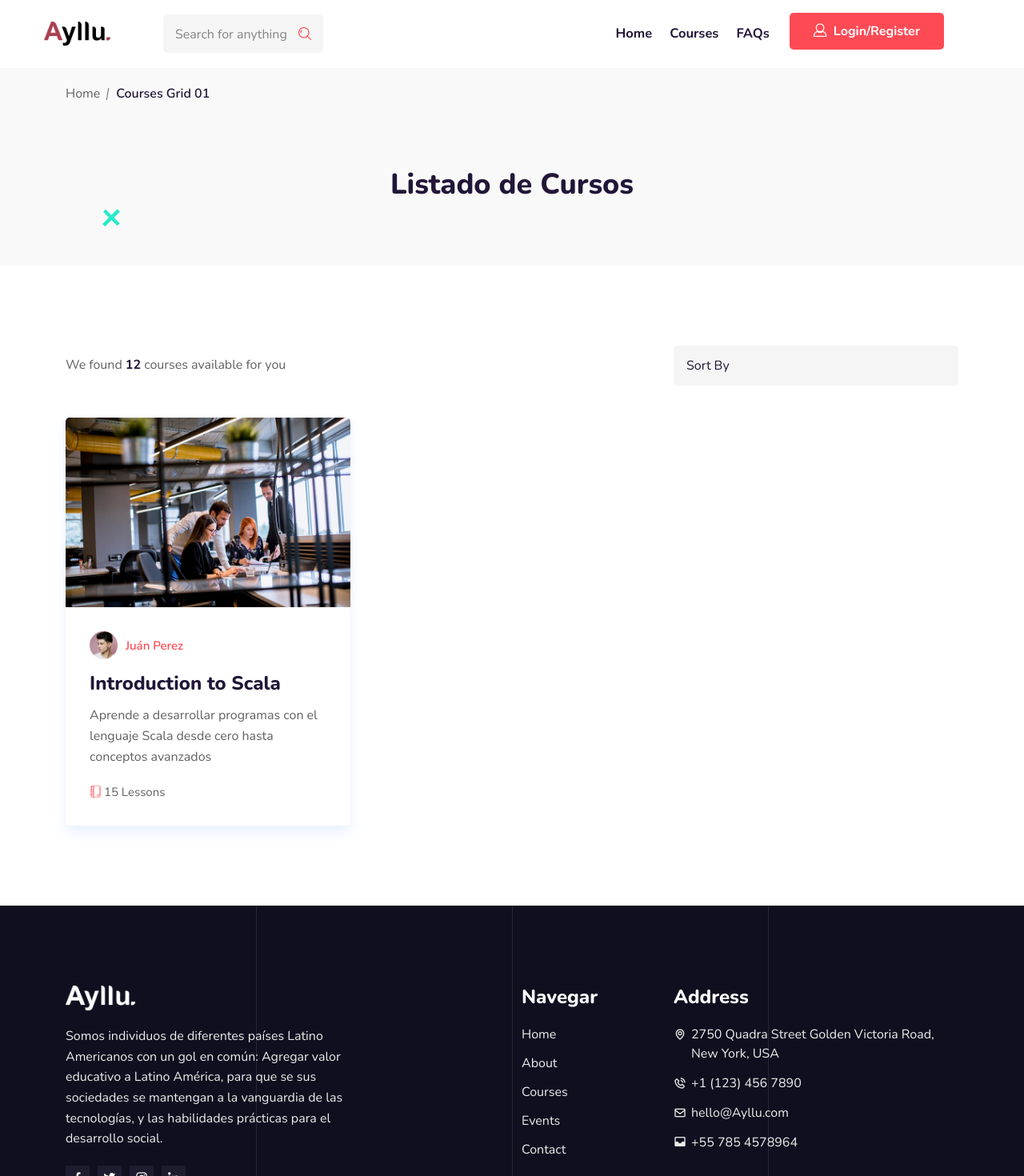
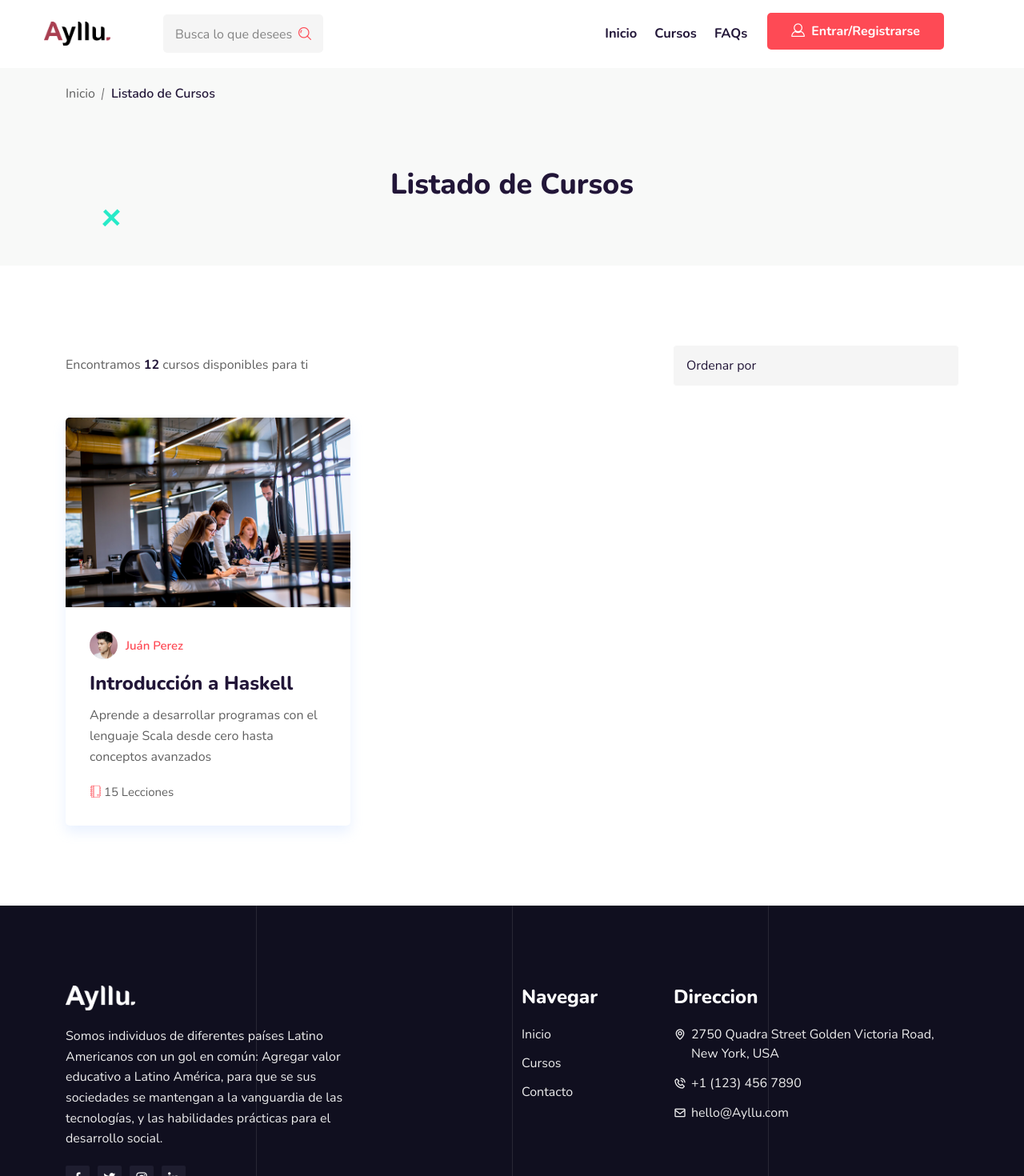
Before and after one commit to AylluAcademy-org/ayllu-frontend, a Next.js app: page /courses-1 in a window 1280 px wide. Shown: the top 1470 px of the page at 80% size. Built offline with nearby package versions, Linux system fonts and the light colour scheme; a web font is replaced by a local one.

Commit message:
:memo: Eng -> Spa

```diff
--- a/components/_App/Footer.js
+++ b/components/_App/Footer.js
@@ -55,27 +55,23 @@ const Footer = () => {
                             <ul className="footer-links-list">
                                 <li>
                                     <Link href="/">
-                                        <a>Home</a>
+                                        <a>Inicio</a>
                                     </Link>
                                 </li>
-                                <li>
+                                {/* <li>
                                     <Link href="/about-1">
                                         <a>About</a>
                                     </Link>
-                                </li>
+                                </li> */}
                                 <li>
                                     <Link href="/courses-1">
-                                        <a>Courses</a>
+                                        <a>Cursos</a>
                                     </Link>
                                 </li>
-                                <li>
-                                    <Link href="/events">
-                                        <a>Events</a>
-                                    </Link>
-                                </li>
+
                                 <li>
                                     <Link href="/contact">
-                                        <a>Contact</a>
+                                        <a>Contacto</a>
                                     </Link>
                                 </li>
                             </ul>
@@ -84,7 +80,7 @@ const Footer = () => {
 
                     <div className="col-lg-4 col-md-6 col-sm-6">
                         <div className="single-footer-widget">
-                            <h3>Address</h3>
+                            <h3>Direccion</h3>
                             <ul className="footer-contact-info">
                                 <li>
                                     <i className='bx bx-map'></i>
@@ -98,10 +94,7 @@ const Footer = () => {
                                     <i className='bx bx-envelope'></i>
                                     <a href="mailto:hello@Ayllu.com">hello@Ayllu.com</a>
                                 </li>
-                                <li>
-                                    <i className='bx bxs-inbox'></i>
-                                    <a href="tel:+557854578964">+55 785 4578964</a>
-                                </li>
+
                             </ul>
                         </div>
                     </div>
@@ -117,12 +110,12 @@ const Footer = () => {
                             <ul>
                                 <li>
                                     <Link href="/privacy-policy">
-                                        <a>Privacy Policy</a>
+                                        <a>Politica de privacidad</a>
                                     </Link>
                                 </li>
                                 <li>
                                     <Link href="/terms-of-service">
-                                        <a>Terms & Conditions</a>
+                                        <a>Terminos y condiciones</a>
                                     </Link>
                                 </li>
                             </ul>
--- a/components/_App/Navbar.js
+++ b/components/_App/Navbar.js
@@ -52,7 +52,7 @@ const Navbar = () => {
 
                             <div className={classOne} id="navbarSupportedContent">
                                 <form className="search-box">
-                                    <input type="text" className="input-search" placeholder="Search for anything" />
+                                    <input type="text" className="input-search" placeholder="Busca lo que desees" />
                                     <button type="submit">
                                         <i className="flaticon-search"></i>
                                     </button>
@@ -62,7 +62,7 @@ const Navbar = () => {
                                     <li className="nav-item">
                                         <Link href="/" activeClassName="active">
                                             <a className="nav-link">
-                                                Home
+                                                Inicio
                                             </a>
                                         </Link>
 
@@ -175,19 +175,20 @@ const Navbar = () => {
                                     <li className="nav-item ">
                                         <Link href="/courses-1">
                                             <a  className="nav-link">
-                                                Courses
+                                                Cursos
                                             </a>
                                         </Link>
 
                                     </li>
                                     <li className="nav-item">
-                                        <Link href="/faq" activeClassName="active">
+                                        <Link href="/faq">
                                             <a className="nav-link">
                                                 FAQs
                                             </a>
                                         </Link>
 
                                     </li>
+
 
                                     {/* <li className="nav-item">
                                         <Link href="#">
@@ -326,7 +327,7 @@ const Navbar = () => {
                                     <div className="option-item">
                                         <Link href="/profile-authentication">
                                             <a className="default-btn">
-                                                <i className="flaticon-user"></i> Login/Register <span></span>
+                                                <i className="flaticon-user"></i> Entrar/Registrarse <span></span>
                                             </a>
                                         </Link>
                                     </div>
--- a/pages/courses-1.js
+++ b/pages/courses-1.js
@@ -11,25 +11,25 @@ const CoursesGrid01 = () => {
             <PageBanner
                 pageTitle="Listado de Cursos"
                 homePageUrl="/"
-                homePageText="Home"
-                activePageText="Courses Grid 01"
+                homePageText="Inicio"
+                activePageText="Listado de Cursos"
             />
 
             <div className="courses-area courses-section pt-100 pb-70">
                 <div className="container">
                     <div className="Ayllu-grid-sorting row align-items-center">
                         <div className="col-lg-8 col-md-6 result-count">
-                            <p>We found <span className="count">12</span> courses available for you</p>
+                            <p>Encontramos <span className="count">12</span> cursos disponibles para ti</p>
                         </div>
 
                         <div className="col-lg-4 col-md-6 ordering">
                             <div className="select-box">
                                 <select className="form-control">
-                                    <option>Sort By</option>
-                                    <option>Popularity</option>
-                                    <option>Latest</option>
-                                    <option>Price: low to high</option>
-                                    <option>Price: high to low</option>
+                                    <option>Ordenar por</option>
+                                    <option>Popularidad</option>
+                                    <option>Más recientes</option>
+                                    <option>Precio: bajo a alto</option>
+                                    <option>Precio: alto a bajo</option>
                                 </select>
                             </div>
                         </div>
@@ -57,14 +57,14 @@ const CoursesGrid01 = () => {
 
                                     <h3>
                                         <Link href="/single-courses-1">
-                                            <a>Introduction to Scala</a>
+                                            <a>Introducción a Haskell</a>
                                         </Link>
                                     </h3>
 
                                     <p>Aprende a desarrollar programas con el lenguaje Scala desde cero hasta conceptos avanzados</p>
                                     <ul className="courses-box-footer d-flex justify-content-between align-items-center">
                                         <li>
-                                            <i className='flaticon-agenda'></i> 15 Lessons
+                                            <i className='flaticon-agenda'></i> 15 Lecciones
                                         </li>
 
                                     </ul>
```
Also changed, not shown: components/ProfileAuthentication/LoginForm.js (+5 -5 lines), components/ProfileAuthentication/RegisterForm.js (+7 -7 lines).
